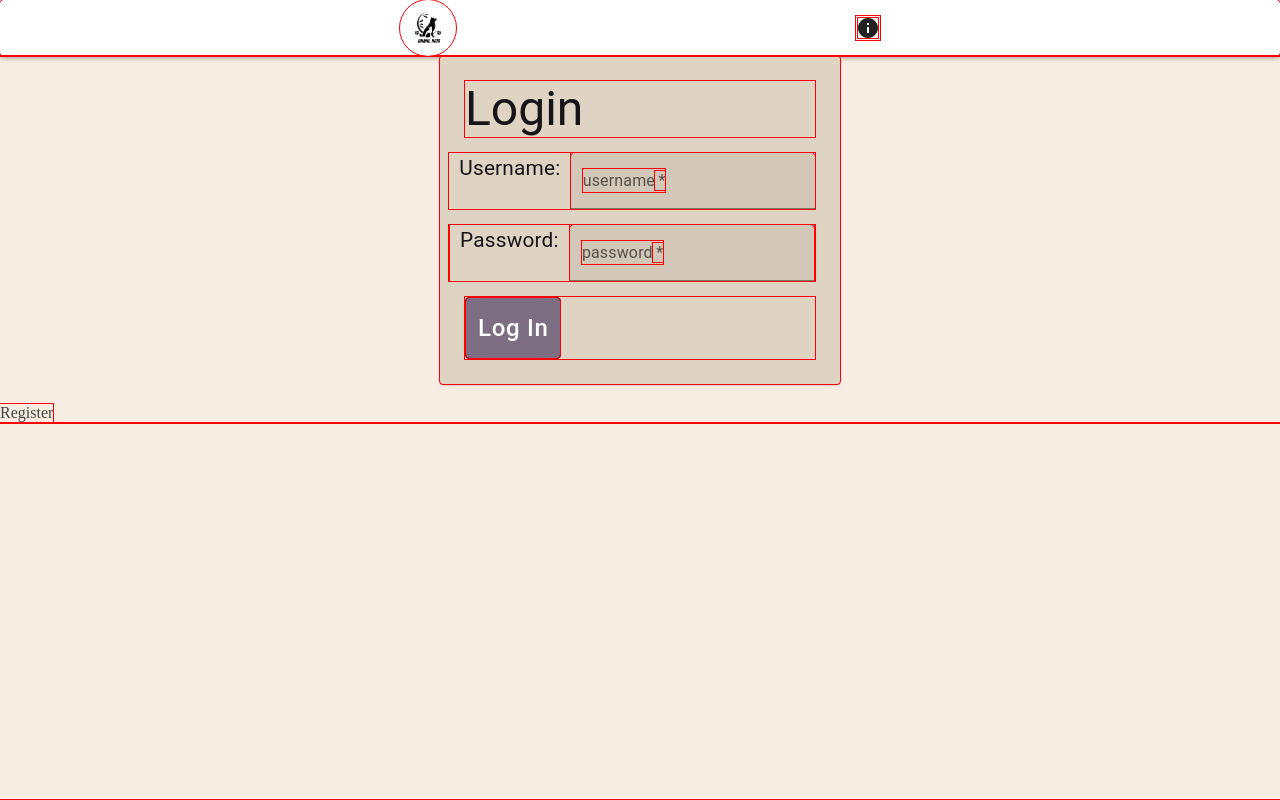
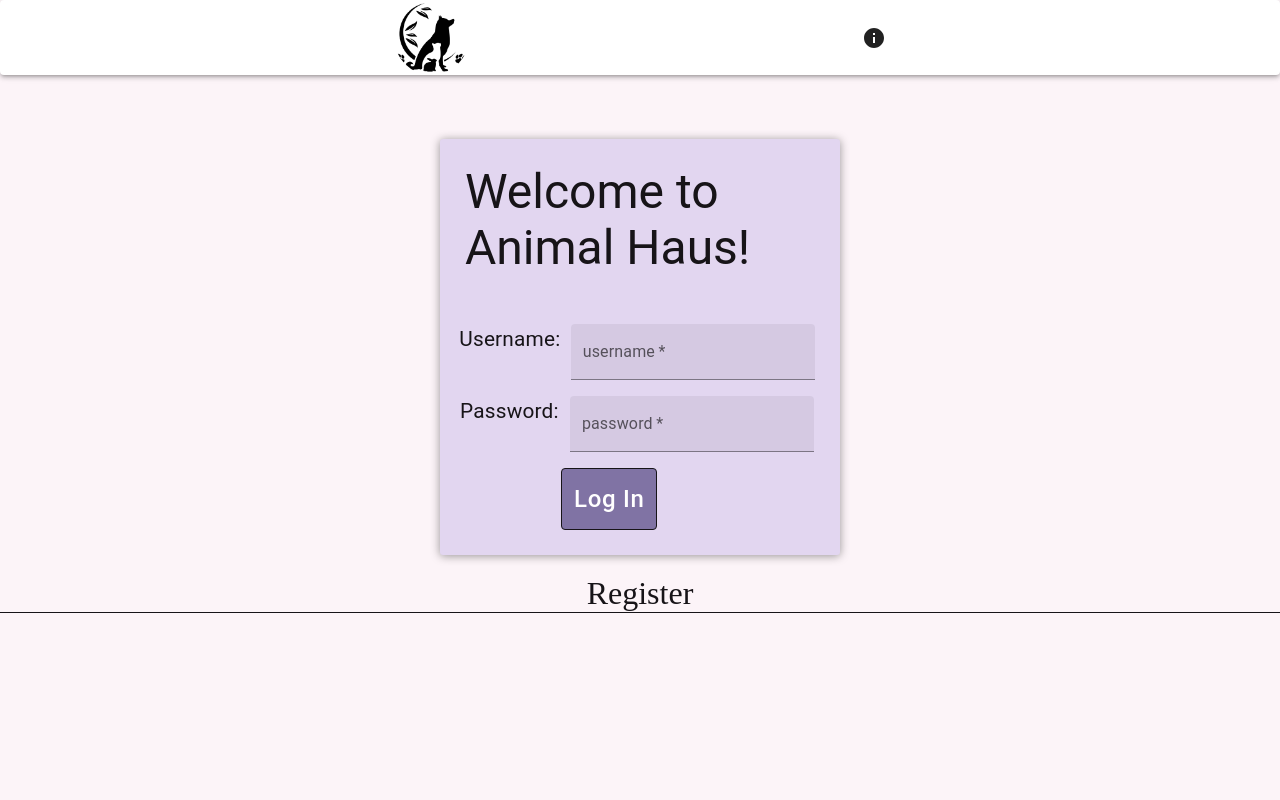
Before and after one commit to nataliemcmann/animal-haus, a React (Create React App) app: page /#/login in a window 1280 px wide. Before the commit this address led to /#/login. Built offline with nearby package versions, Linux system fonts and the light colour scheme; no server answers.

Commit message:
chose a color palette and changed Animal Haus logo to be wordless because it was too small to see

```diff
--- a/src/components/App/App.css
+++ b/src/components/App/App.css
@@ -4,13 +4,13 @@ body,
   height: 100%;
 }
 
-* {
+/* * {
   outline: red solid 1px;
-}
+} */
 
 body {
   margin: 0px;
-  background-color: #F8EDE3;
+  background-color: #fcf4f8;
 }
 
 img {
@@ -34,11 +34,12 @@ Button
 .btn_asLink {
   padding: 0;
   border-width: 0;
-  border-bottom: 1px solid #444;
+  border-bottom: 1px solid #171418;
   border-radius: 0;
   background: none;
   font: inherit;
-  color: #444;
+  font-size: 2em;
+  color: #171418;
 }
 
 .btn_asLink:hover {
@@ -70,10 +71,10 @@ Form Treatment
   max-width: 100%;
   padding: 25px;
   margin: 0 auto 20px;
-  background-color: #DFD3C3;
+  background-color: #e2d6f0;
   color: #171418;
   border-radius: 3px;
-  box-shadow: 0 1px 2px rgb(0, 0, 0, 0.4);
+  box-shadow: 0 1px 10px rgb(0, 0, 0, 0.4);
 }
 
 input {
--- a/src/components/Buttons/LogInButton.jsx
+++ b/src/components/Buttons/LogInButton.jsx
@@ -9,7 +9,7 @@ const PurpleButton = styled(Button)({
     padding: '6px 12px',
     border: '1px solid',
     lineHeight: 2,
-    backgroundColor: '#7D6E83',
+    backgroundColor: '#8073a4',
     borderColor: '#171418',
     '&:hover': {
     backgroundColor: '#403742',
@@ -18,7 +18,7 @@ const PurpleButton = styled(Button)({
 },
 '&:active': {
     boxShadow: 'none',
-    backgroundColor: '#7D6E83',
+    backgroundColor: '#8073a4',
     borderColor: '#171418',
 }
 });
--- a/src/components/LoginForm/LoginForm.jsx
+++ b/src/components/LoginForm/LoginForm.jsx
@@ -2,7 +2,7 @@ import React, { useState } from 'react';
 import { useDispatch } from 'react-redux';
 import {useSelector} from 'react-redux';
 //mui components
-import { Grid } from '@mui/material';
+import { Grid, Paper } from '@mui/material';
 import Typography from '@mui/material/Typography';
 import TextField from '@mui/material/TextField';
 import LogInButton from '../Buttons/LogInButton';
@@ -32,7 +32,7 @@ function LoginForm() {
   return (
       <form className="formPanel" onSubmit={login}>
         <Grid>
-        <Typography variant="h3">Login</Typography>
+          <Typography variant="h3">Welcome to Animal Haus!</Typography>
           {errors.loginMessage && (
             <h3 className="alert" role="alert">
               {errors.loginMessage}
@@ -41,7 +41,7 @@ function LoginForm() {
         </Grid>
         <Grid
           container spacing={2}
-        marginTop={2}
+          marginTop={6}
           justifyContent="space-evenly"
         >
           <Typography sx={{fontSize:'1.3rem'}}>Username:</Typography>
@@ -71,7 +71,7 @@ function LoginForm() {
               onChange={(event) => setPassword(event.target.value)}
             />
         </Grid>
-      <Grid>
+        <Grid marginLeft={12}>
           <LogInButton />
         </Grid>
       </form>
--- a/src/components/LoginPage/LoginPage.jsx
+++ b/src/components/LoginPage/LoginPage.jsx
@@ -2,14 +2,14 @@ import React from 'react';
 import LoginForm from '../LoginForm/LoginForm';
 import { useHistory } from 'react-router-dom';
 //mui component
-import { Grid } from '@mui/material';
+import { Stack, Grid } from '@mui/material';
 import Typography from '@mui/material/Typography';
 
 function LoginPage() {
   const history = useHistory();
 
   return (
-    <div>
+      <Stack paddingTop={8}>
         <LoginForm />
 
           <button
@@ -21,7 +21,7 @@ function LoginPage() {
           >
             Register
           </button>
-    </div>
+        </Stack>
   );
 }
 
--- a/src/components/Nav/Nav.css
+++ b/src/components/Nav/Nav.css
@@ -1,42 +1,9 @@
 .nav {
   /* flex box layout */
   display: flex;
-  justify-content: space-between;
+  justify-content: space-evenly;
   align-items: center;
-
-  margin: 0 0 30px;
-  background-color: #00acb0;
+  background-color: #8073a4;
   overflow: hidden;
+  min-height:60px;
 }
-
-.nav a {
-  text-decoration: none;
-}
-
-.nav-title {
-  font-size: 24px;
-  font-weight: 700;
-  color: #f2f2f2;
-  padding-left: 10px;
-  margin: 0;
-}
-
-.navLink {
-  display: inline-block;
-  color: #f2f2f2;
-  background-color: #00acb0;
-  text-align: center;
-  padding: 24px 10px;
-  text-decoration: none;
-  font-size: 15px;
-
-  /* these last two make the logout button in
-  the nav bar look like another link */
-  border: none;
-  cursor: pointer;
-  outline: 0;
-}
-
-.navLink:hover {
-  background-color: #008183;
-}
--- a/src/components/Nav/TopNav.jsx
+++ b/src/components/Nav/TopNav.jsx
@@ -33,8 +33,8 @@ function TopNav() {
                 >
                     <Avatar
                         alt="Animal Haus Logo"
-                        src='./AnimalHAUS.png'
-                        sx={{ width: 56, height: 56 }}
+                        src='./Animal_HAUS.png'
+                        sx={{ width: 75, height: 75 }}
                         onClick={sendToLogin}
                     />
 
```
Also changed, not shown: public/Animal_HAUS.png (added). Lines whose indentation alone changed are shown as unchanged.
